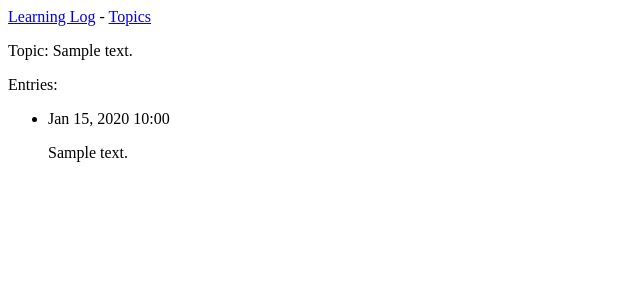
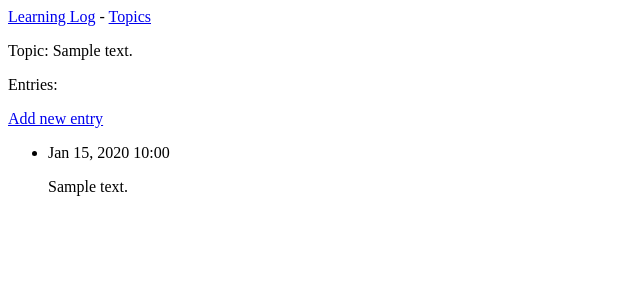
Before and after one commit to xgrsai/pcc_site, a Django app: page /topics/1/ in a window 1280 px wide. Shown: the top 300 px of the page, without its empty margins (0-640 px from the left). Run offline with Django 5.2, Linux system fonts and the light colour scheme; tables that the repository leaves empty hold one stand-in row (values such as "Sample post").

Commit message:
додано форму для Entry

```diff
--- a/learning_logs/templates/learning_logs/new_topic.html
+++ b/learning_logs/templates/learning_logs/new_topic.html
@@ -1,7 +1,7 @@
 {% extends "learning_logs/base.html" %} {% block content %}
 <p>Add a new topic:</p>
 
-<form action="{% url 'learning_logs:new_topic' %}" method="post">
+<form action="{% url 'learning_logs:new_topic' %}" method="post"> <!-- action - куди відправляється форма-->
   {% csrf_token %} <!--токен CSRF, який додається до кожної форми, що дозволяє серверу перевіряти, чи запит дійсно надійшов з авторизованого джерела (тобто з вашого веб-сайту, а не з якогось іншого, створеного зловмисником).-->
   {{ form.as_div }} <!--автоматично обгортає в div-->
   <button name="submit">Add topic</button>
--- a/learning_logs/templates/learning_logs/topic.html
+++ b/learning_logs/templates/learning_logs/topic.html
@@ -1,6 +1,9 @@
 {% extends 'learning_logs/base.html' %} {% block content %}
 <p>Topic: {{ topic.text }}</p>
 <p>Entries:</p>
+  <p>
+  <a href="{% url 'learning_logs:new_entry' topic.id %}">Add new entry</a>
+  </p>
 <ul>
   {% for entry in entries %}
   <li>
--- a/learning_logs/urls.py
+++ b/learning_logs/urls.py
@@ -11,6 +11,6 @@ urlpatterns = [
     path('topics/<int:topic_id>/', views.topic, name='topic'), # другий аргумент звертається яку сторінку відображати
     # Page for adding a new topic.
     path('new_topic/', views.new_topic, name='new_topic'), # третій аргумент дозоляє зручноо посилатися на цей шлях в інших частинах проекту (зверхку написано -_-)
-
-
+    # Page for adding a new entry.
+    path('new_entry/<int:topic_id>/', views.new_entry, name='new_entry'), # <int:topic_id> - щоб знати куди записуємо
 ]
--- a/learning_logs/views.py
+++ b/learning_logs/views.py
@@ -1,7 +1,7 @@
 from django.shortcuts import render, redirect
 
 from .models import Topic
-from .forms import TopicForm
+from .forms import TopicForm, EntryForm
 
 def index(request): # request як http запит (типу URL адреса в браузері)
     """The home page for Learning Log."""
@@ -35,3 +35,23 @@ def new_topic(request):
     # Display a blank or invalid form.
     context = {'form': form}
     return render(request, 'learning_logs/new_topic.html', context)
+
+def new_entry(request, topic_id):
+    """Add a new entry for a particular topic."""
+    topic = Topic.objects.get(id=topic_id)
+
+    if request.method != 'POST':
+        # No data submitted; create a blank form.
+        form = EntryForm()
+    else:
+        # POST data submitted; process data.
+        form = EntryForm(data=request.POST)
+        if form.is_valid():
+            new_entry = form.save(commit=False) # commit=false не записує об'єкт в базу даних
+            new_entry.topic = topic # зберегти запис на тему яку ми витягли з БД (на початку функції)
+            new_entry.save() # тут воно вже зберігає з правильно темою
+            return redirect('learning_logs:topic', topic_id=topic_id)
+
+    # Display a blank or invalid form.
+    context = {'topic': topic, 'form': form}
+    return render(request, 'learning_logs/new_entry.html', context)
```
Also changed, not shown: learning_logs/forms.py (+8 -1 lines), learning_logs/templates/learning_logs/new_entry.html (added, +9 -0 lines).
